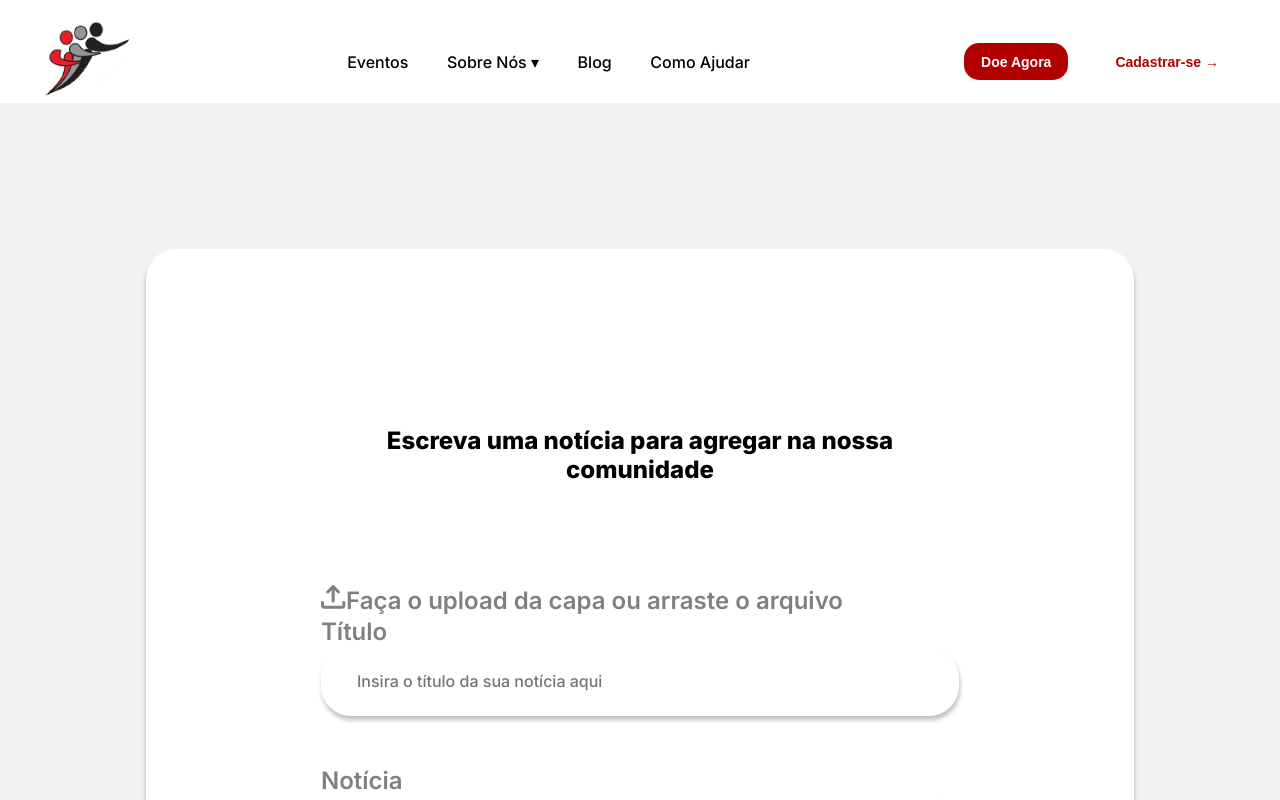
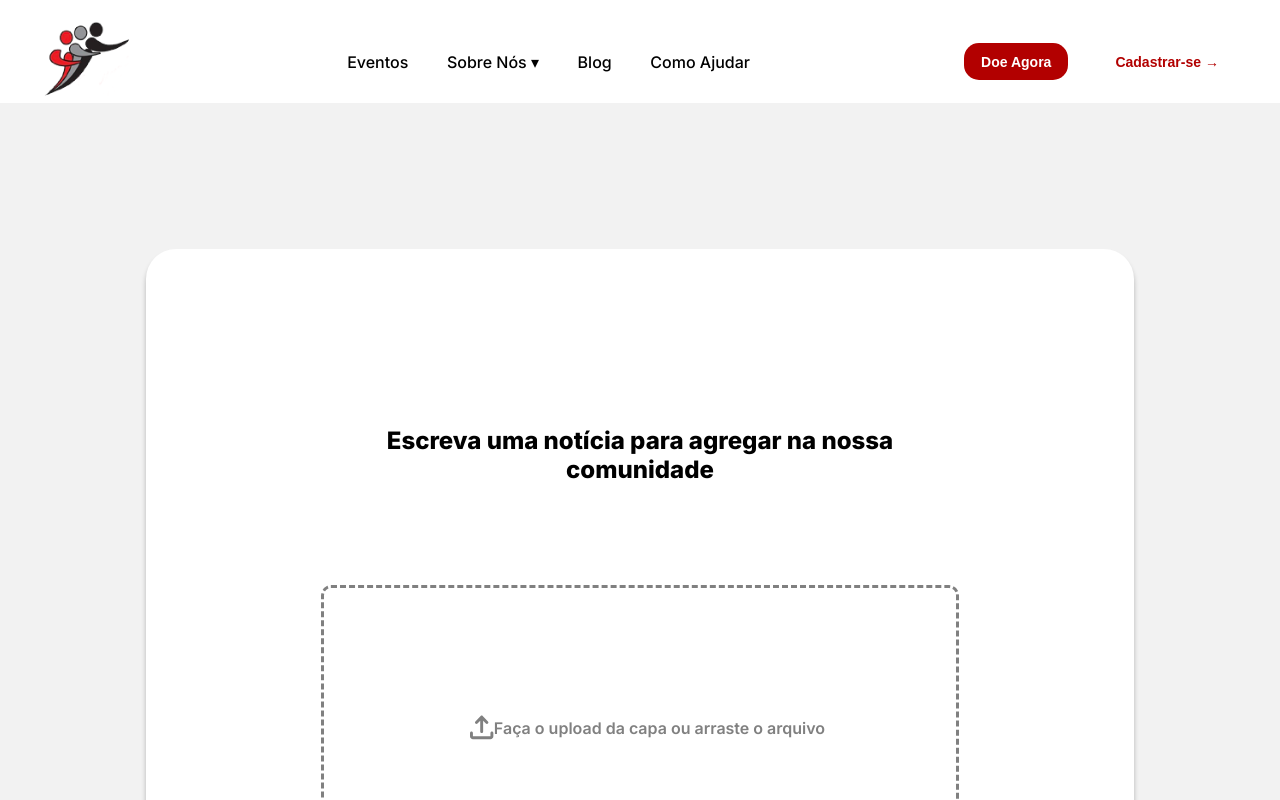
Before and after one commit to Gruposemh/front, a React (Vite) app: page /adicionar-noticia in a window 1280 px wide. Shown: the top 800 px of the page. Built offline with nearby package versions, Linux system fonts and the light colour scheme.

Commit message:
style: estilizando o component AdicionarNoticia

```diff
--- a/src/styles/Blog/adicionar-noticia/style.css
+++ b/src/styles/Blog/adicionar-noticia/style.css
@@ -59,12 +59,30 @@
     margin: 0 auto;
     display: block;
 }
+.upload-label{
+    display: flex;
+    justify-content: center;
+    align-items: center;
+    width: 732px;          /* largura solicitada */
+    height: 285px;
+    border: dashed 3px var(--color-grey);
+    border-radius: 10px;
+    width: 100%;
+    box-sizing: border-box;
+    margin-bottom: 74px;
+}
+#iconUpload{
+    margin-left: 14.67px;
+    width: 24.33px;
+    height: 24.33px;
+}
+
 
 .form-noticia label {
    font-size: 24px;
     font-weight: 600;
     color: var(--color-grey);
-    margin-bottom: 2px;
+
 }
 
 
@@ -87,14 +105,73 @@
 }
 
 
-#uploadImage {
-    border: dashed 3px var(--color-grey);
-    border-radius: 10px;
-    padding: 100px 50px;
-    width: 100%;
-    box-sizing: border-box;
-    margin-bottom: 74px;
-}
+
 input#file-upload-button{
     display: none;
 }
+
+.upload-area {
+  position: relative;
+  width: 100%;
+  height: 300px; /* mantém o tamanho original do quadrado */
+  border-radius: 10px;
+  overflow: hidden;
+  margin-bottom: 74px;
+}
+
+
+
+/* AREA FIXA COM AS PROPORÇÕES EXATAS */
+.upload-area {
+  width: 732px;          /* largura solicitada */
+  height: 285px;         /* altura solicitada */
+  border-radius: 10px;
+  margin-bottom: 30px;
+  position: relative;
+  box-sizing: border-box;
+  overflow: hidden;
+}
+
+/* estado inicial (sem imagem) - mantém borda pontilhada */
+
+.upload-label img {
+  width: 732px;
+  height: 285px;
+}
+
+.upload-label span {
+  font-size: 16px;
+  color: var(--color-grey);
+  text-align: center;
+}
+
+.preview-wrapper {
+  position: relative;
+  width: 732px;
+  height: 285px;
+}
+
+.preview-image {
+  width: 100%;
+  height: 100%;
+  object-fit: cover; /* garante que a imagem preencha o quadrado sem deformar */
+}
+
+.image-actions {
+  position: absolute;
+  top: 10px;
+  right: 10px;
+  display: flex;
+  gap: 10px;
+}
+
+.action-btn {
+  background: transparent;
+  border: none;
+
+  padding: 6px;
+  cursor: pointer;
+  display: flex;
+  align-items: center;
+  justify-content: center;
+}
```
